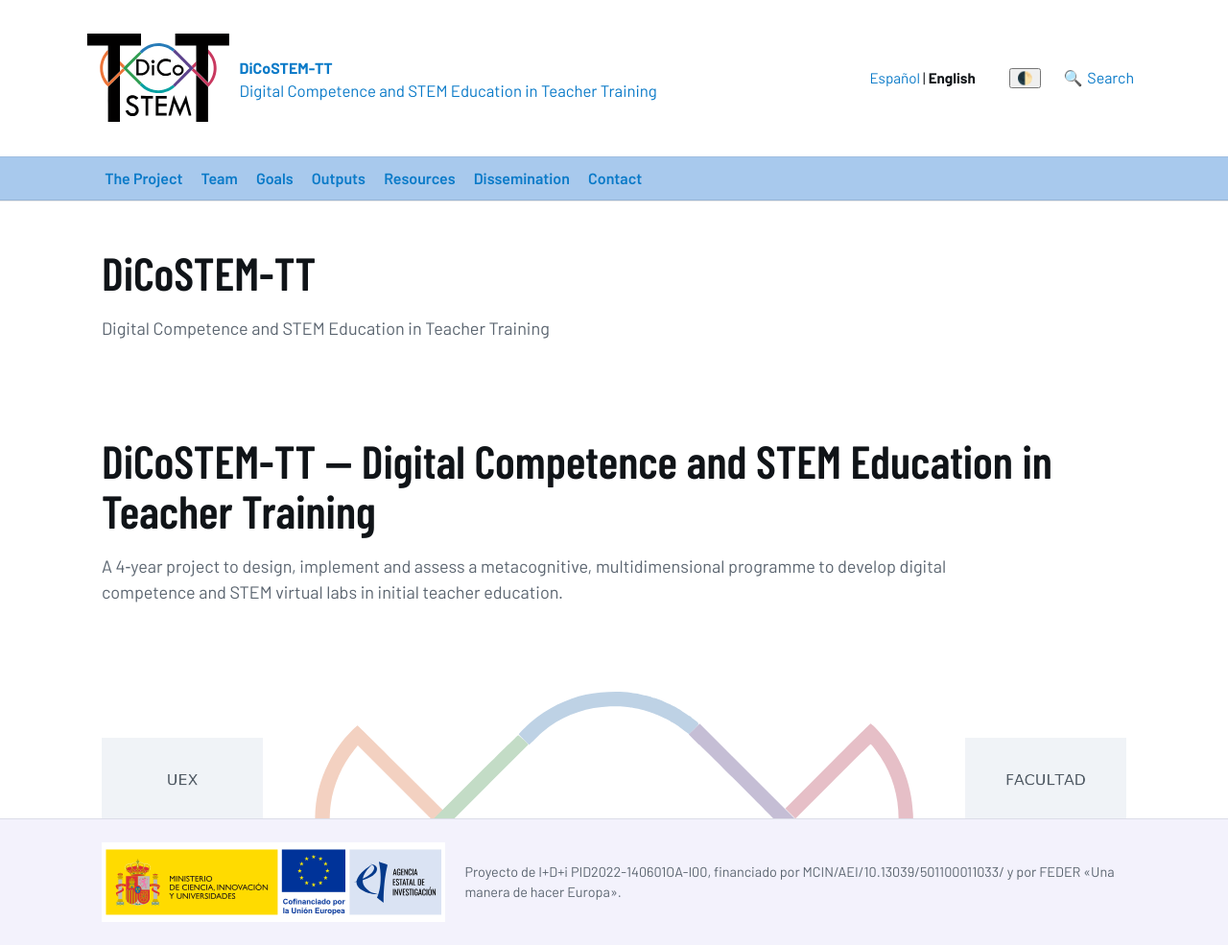
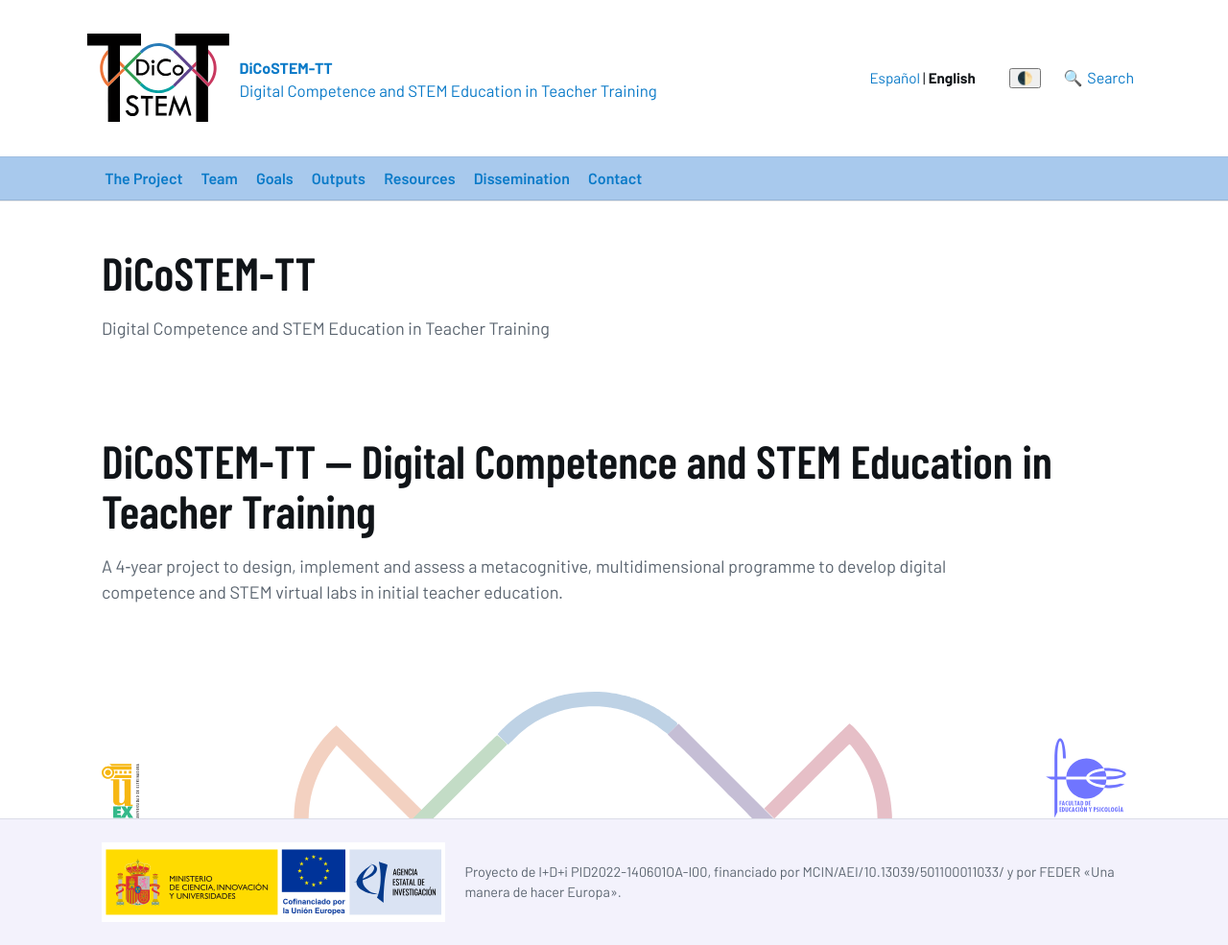
Before and after one commit to DiCoSTEM-TT/dicostem-tt.github.io, a Jekyll site: the page built from en/index.md, in a window 1280 px wide. Shown: the whole page at 96% size. Built offline with Jekyll 4.4.1, drawn with Linux system fonts in a browser that asks for light colours; comment, search, counter and statistics services are not loaded.

Commit message:
Update footer.html

```diff
--- a/_includes/footer.html
+++ b/_includes/footer.html
@@ -4,7 +4,7 @@
     <!-- Logo UEx: claro/oscuro -->
     <span class="pf-logo uex">
       <img class="logo-light"
-           src="{{ '/assets/img/logos/uex.png' | relative_url }}"
+           src="{{ '/assets/img/logos/uex.svg' | relative_url }}"
            alt="Universidad de Extremadura" />
       <img class="logo-dark"
            src="{{ '/assets/img/logos/uex-dark.svg' | relative_url }}"
@@ -25,7 +25,7 @@
     <!-- Logo Facultad: claro/oscuro -->
     <span class="pf-logo faculty">
       <img class="logo-light"
-           src="{{ '/assets/img/logos/facultad.png' | relative_url }}"
+           src="{{ '/assets/img/logos/facultad.svg' | relative_url }}"
            alt="Facultad de Educación y Psicología" />
       <img class="logo-dark"
            src="{{ '/assets/img/logos/facultad-dark.svg' | relative_url }}"
```
